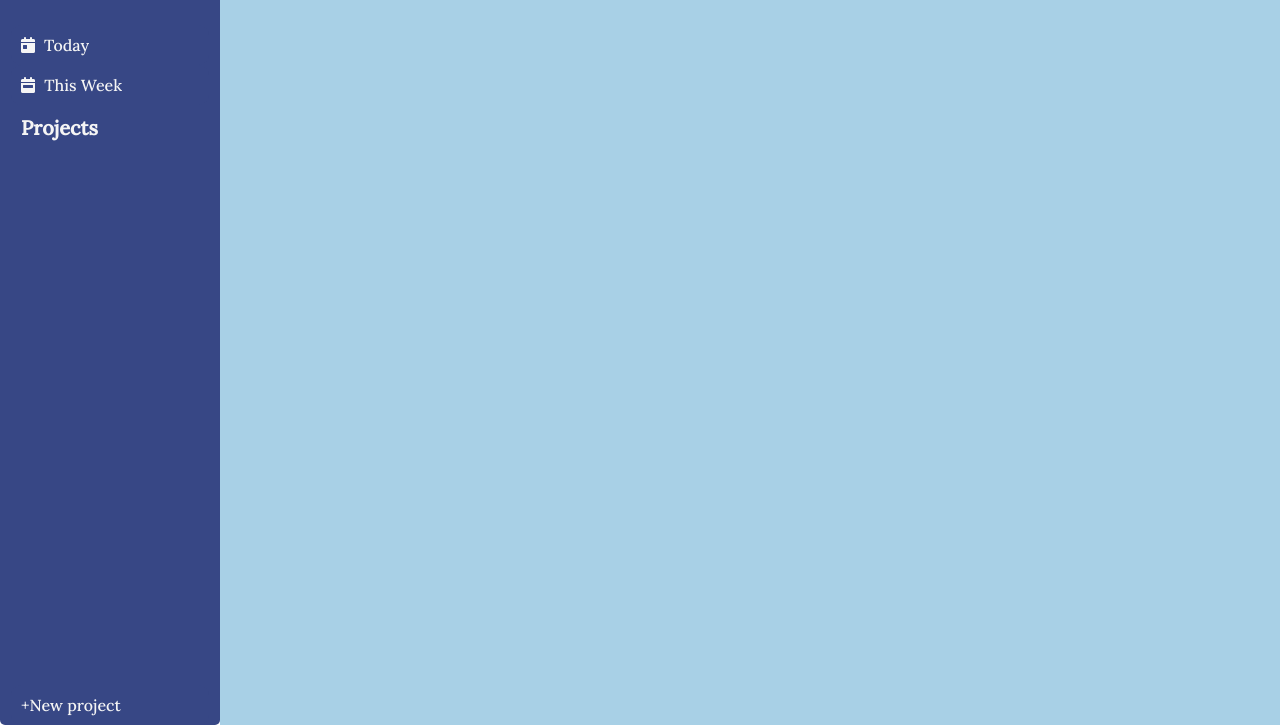
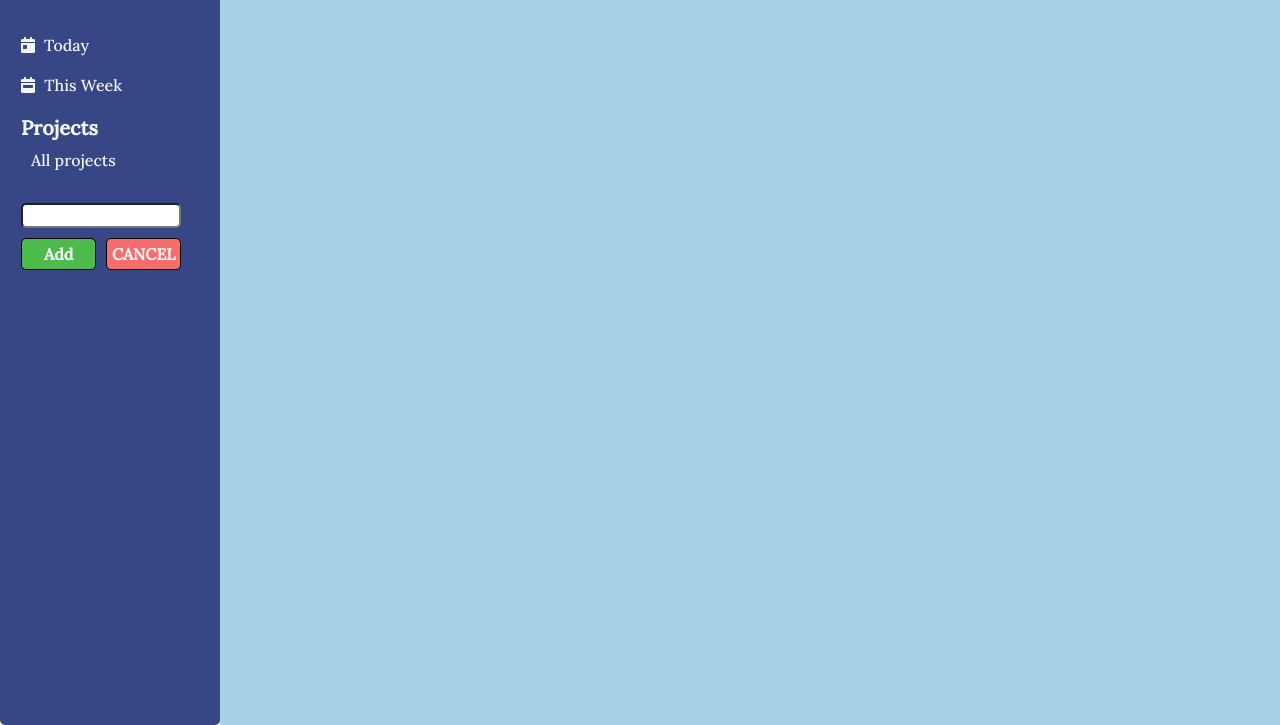
Before and after one commit to DariuszK92/todo-list, a website built with webpack: page dist/index.html in a window 1280 px wide. Both pictures are taken after a click on the button "+New project". Shown: the part 75-800 px from the top of the page. Built offline with nearby package versions, Linux system fonts and the light colour scheme.

Commit message:
Project adding functionality implemented

```diff
--- a/package.json
+++ b/package.json
@@ -2,7 +2,7 @@
   "name": "todo-list",
   "version": "1.0.0",
   "description": "",
-  "main": "index.js",
+  "private": true,
   "scripts": {
     "test": "echo \"Error: no test specified\" && exit 1",
     "build": "webpack"
--- a/src/index.js
+++ b/src/index.js
@@ -1,15 +1,24 @@
-import _, { bindAll } from 'lodash';
+import _, { divide } from 'lodash'
 import './style.css'
 
+
 const newProjectBtn = document.querySelector('#newProject');
+const projectContainer = document.querySelector(".projects");
+const newProjectDiv = document.querySelector('.new-project-div');
+const addProjectBtn = document.querySelector('.addBtn');
+const cancelProjectBtn = document.querySelector('.cancelBtn');
 
-let todoList = [];
+
+let todoList = [
+
+];
 let projectList = [
     {
-        name: 'All',
+        name: 'All projects',
         removable: false
     }
 ];
+
 
 // TODO PREPARATION
 
@@ -21,21 +30,51 @@ function todosFactory(title, description, dueDate,priority,project) {
         priority,
         project
     }
-}
+};
 
 // PROJECT PREPARATION
 
-function projectFactory(name, removable = true){
-    return name;
+const projectFactory = (name, removable = true) =>{
+    return {name, removable};
+};
+
+function showProjectForm() {
+    newProjectBtn.style.display = 'none';
+    newProjectDiv.style.display = "block";
+
+};
+
+newProjectBtn.addEventListener('click',showProjectForm)
+
+function showProjects() {
+    for(let i=0;i<projectList.length;i++){
+        let projectDiv = document.createElement('button');
+        projectDiv.textContent = `${projectList[i].name}`;
+        projectContainer.appendChild(projectDiv)
+    }
 }
 
-newProjectBtn.addEventListener('click', addProject)
+showProjects();
 
+function closeProjectInput() {
+    newProjectDiv.style.display = "none";
+    newProjectBtn.style.display = "block";
+}
 
+cancelProjectBtn.addEventListener('click', closeProjectInput)
 
+// ADD new project
+function addNewProject() {
+    const projectInput = document.querySelector('.project-name')
+    let projectName = projectInput.value;
+    console.log(projectName)
+        let newProject = projectFactory(projectName);
+        console.log(newProject)
+        projectList.push(newProject);
+        projectInput.value='';
+        closeProjectInput();
+        showProjects();
 
+}
 
-
-let todo1 = todosFactory('Bumerang', 'Kup bumerang', '24.12.1992', 'top', 'og');
-
-console.log(todo1)
+addProjectBtn.addEventListener('click', addNewProject)
--- a/src/style.css
+++ b/src/style.css
@@ -62,11 +62,13 @@ span {
     font-weight: 900;
 }
 
-.projects {
+.projects,
+.new-project-div {
     width: 90%;
     padding: 10px;
     display: flex;
     flex-direction: column;
+    height: fit-content;
 }
 
 i.fa-solid {
@@ -74,7 +76,48 @@ i.fa-solid {
     margin-right: 5px;
 }
 
+input,
+.btn-container {
+    width: 90%;
+    height: fit-content;
+}
+input.project-name{
+    color: black;
+    border-radius: 5px;
+    color: black;
+    height: 25px;
+    font-size: 16px;
+}
 
+.btn-container{
+    display: flex;
+    justify-content: space-between;
+    margin-top: 10px;
+}
+.new-project-div{
+    display: none;
+}
+.addBtn,
+.cancelBtn {
+    width: 47%;
+    border-radius: 5px;
+    padding: 5px;
+    text-align: center;
+    font-weight: 900;
+    border: 1px solid black;
+}
+
+.addBtn:hover,
+.cancelBtn:hover {
+    opacity: 0.8;
+}
+
+.addBtn {
+    background-color: rgb(76, 187, 76);
+}
+.cancelBtn {
+    background-color: #F76C6C;
+}
 /* Container styling */
 
 .container {
```
Also changed, not shown: dist/index.html, dist/main.js.
